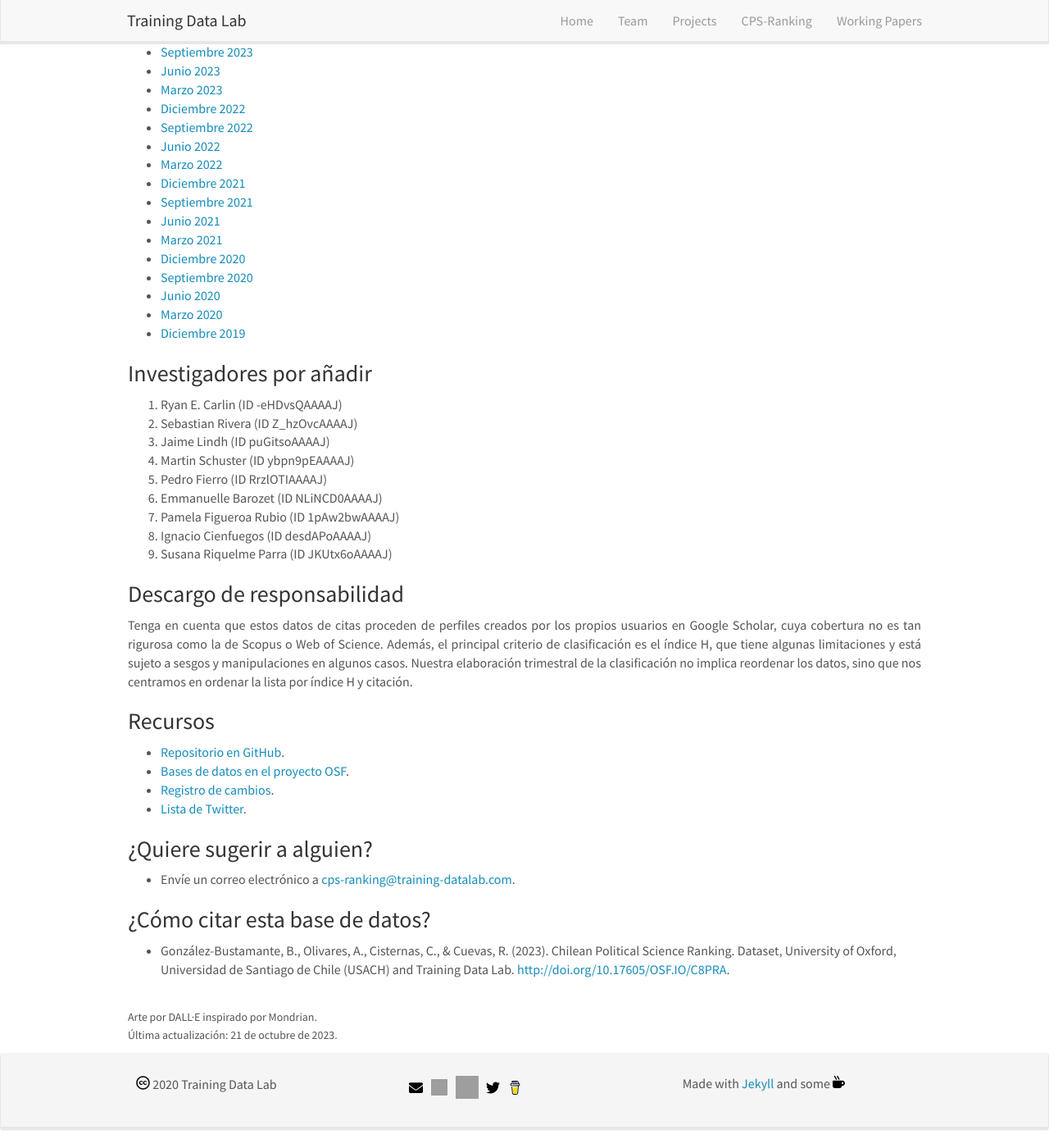
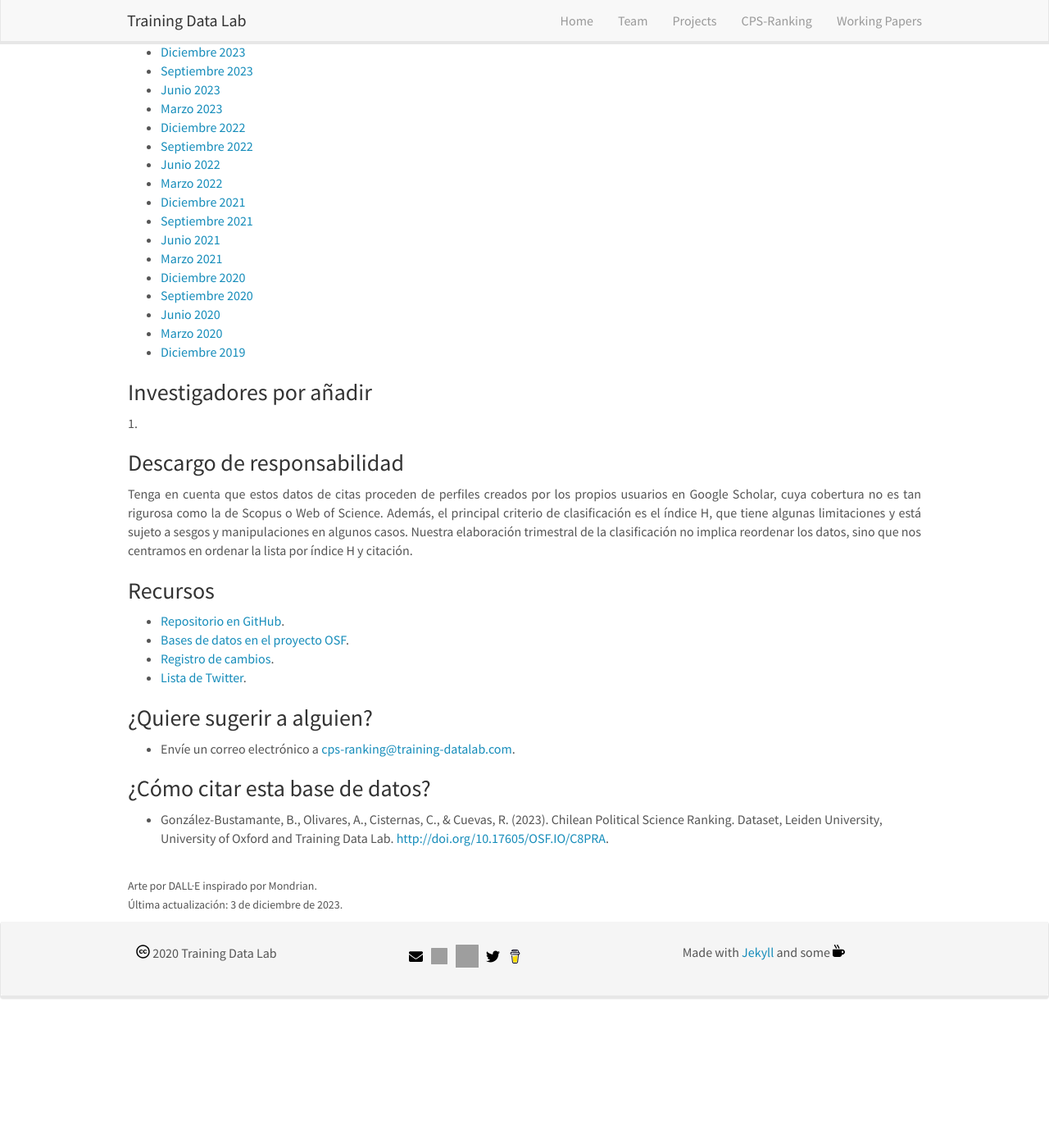
Before and after one commit to training-datalab/old-training-datalab.com, a Jekyll site: the page built from _pages/cps-ranking-spanish.md, in a window 1280 px wide and 1400 px high, scrolled down 718 px. Shown: the whole window at 82% size. Built offline with Jekyll 4.4.1, drawn with Linux system fonts in a browser that asks for light colours; nearby versions of some CDN libraries; after the commit the page ends 1958 px from its top, so only the background shows below that.

Commit message:
Update cps-ranking-spanish.md

```diff
--- a/_pages/cps-ranking-spanish.md
+++ b/_pages/cps-ranking-spanish.md
@@ -28,6 +28,7 @@
 
 ## Series trimestrales
 
+- [Diciembre 2023](https://training-datalab.com/projects/cps-ranking/2023-12-03-impact-ranking)
 - [Septiembre 2023](https://training-datalab.com/projects/cps-ranking/2023-09-01-impact-ranking)
 - [Junio 2023](https://training-datalab.com/projects/cps-ranking/2023-06-01-impact-ranking)
 - [Marzo 2023](https://training-datalab.com/projects/cps-ranking/2023-03-03-impact-ranking)
@@ -47,15 +48,7 @@
 
 ### Investigadores por añadir
 
-1. Ryan E. Carlin (ID -eHDvsQAAAAJ)
-2. Sebastian Rivera (ID Z_hzOvcAAAAJ)
-3. Jaime Lindh (ID puGitsoAAAAJ)
-4. Martin Schuster (ID ybpn9pEAAAAJ)
-5. Pedro Fierro (ID RrzlOTIAAAAJ)
-6. Emmanuelle Barozet (ID NLiNCD0AAAAJ)
-7. Pamela Figueroa Rubio (ID 1pAw2bwAAAAJ)
-8. Ignacio Cienfuegos (ID desdAPoAAAAJ)
-9. Susana Riquelme Parra (ID JKUtx6oAAAAJ)
+1.
 
 ### Descargo de responsabilidad
 
@@ -74,8 +67,8 @@
 
 ### ¿Cómo citar esta base de datos?
 
-- González-Bustamante, B., Olivares, A., Cisternas, C., & Cuevas, R. (2023). Chilean Political Science Ranking. Dataset, University of Oxford, Universidad de Santiago de Chile (USACH) and Training Data Lab. <a href="http://doi.org/10.17605/OSF.IO/C8PRA" target="_blank">http://doi.org/10.17605/OSF.IO/C8PRA</a>.
+- González-Bustamante, B., Olivares, A., Cisternas, C., & Cuevas, R. (2023). Chilean Political Science Ranking. Dataset, Leiden University, University of Oxford and Training Data Lab. <a href="http://doi.org/10.17605/OSF.IO/C8PRA" target="_blank">http://doi.org/10.17605/OSF.IO/C8PRA</a>.
 
 <br />
 <small>Arte por DALL·E inspirado por Mondrian.</small><br />
-<small>Última actualización: 21 de octubre de 2023.</small>
+<small>Última actualización: 3 de diciembre de 2023.</small>
```
